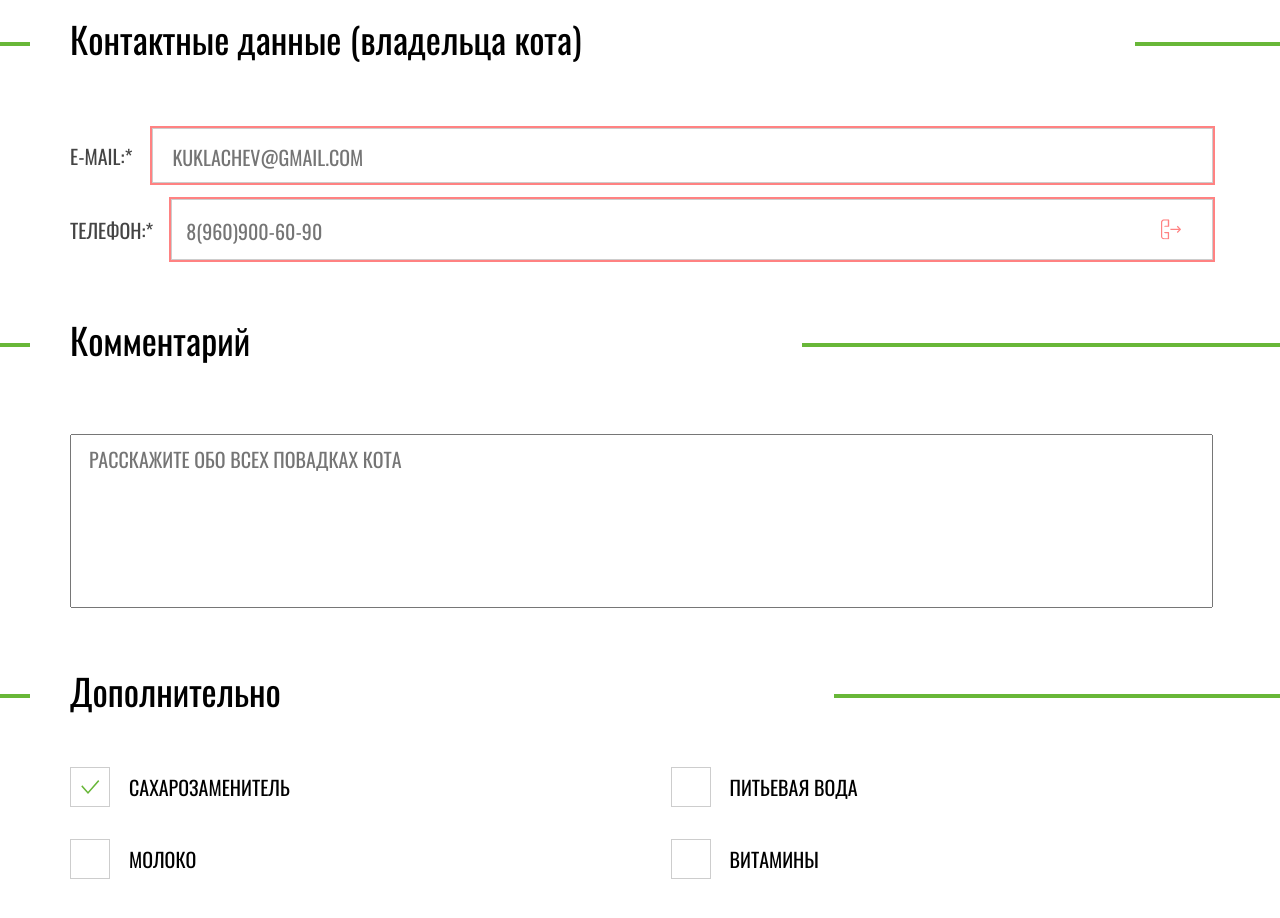
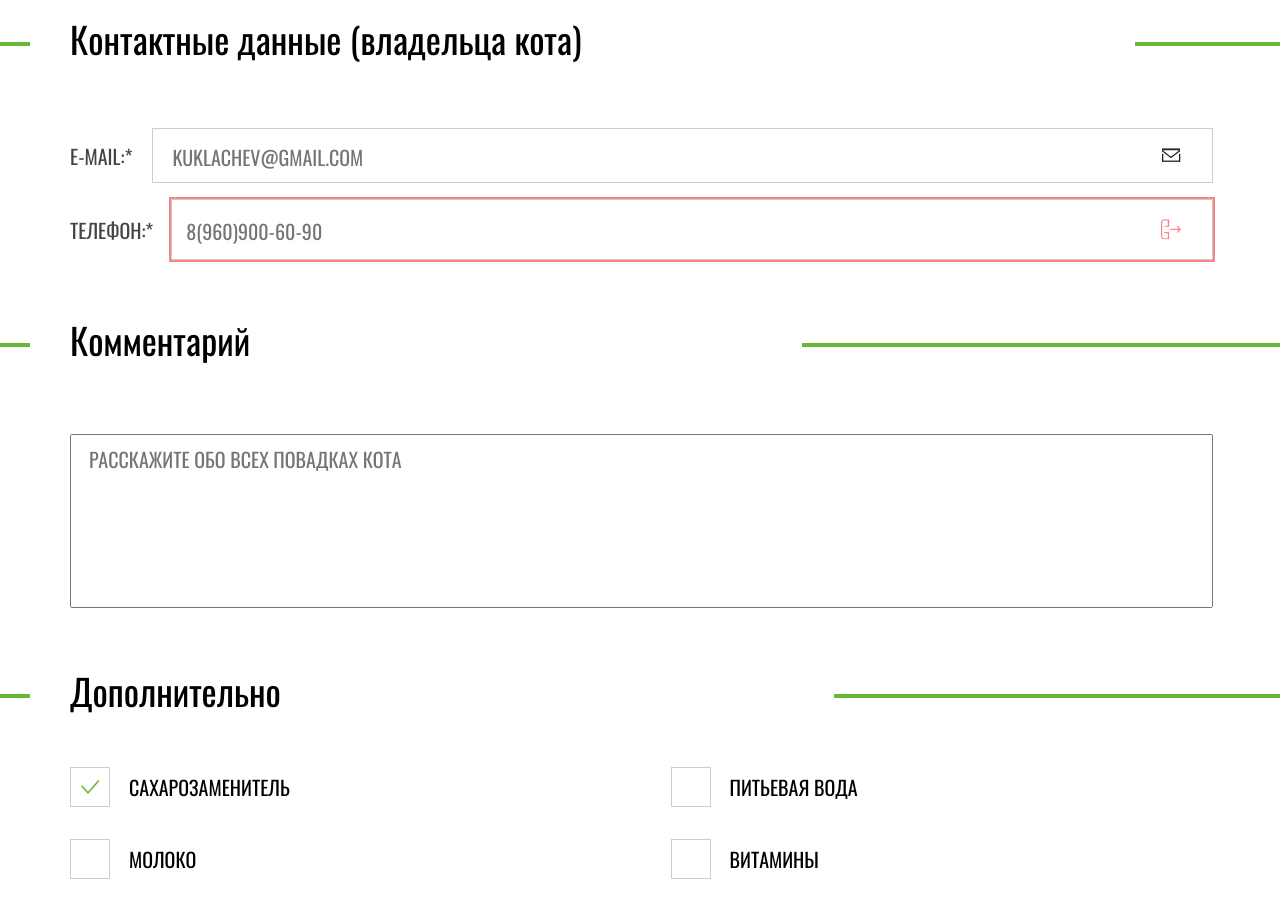
Before and after one commit to esushkova/1545469-cat-energy-21, a website: page source/form.html in a window 1280 px wide. Shown: the part 900-1818 px from the top of the page. Drawn offline with nearby package versions, Linux system fonts and the light colour scheme; files that its build step writes are made by us from their sources.

Commit message:
Исправила ошибки валидации

```diff
--- a/package.json
+++ b/package.json
@@ -28,7 +28,7 @@
     "editorconfig": "editorconfig-cli",
     "stylelint": "stylelint \"source/less/**/*.less\" --syntax less",
     "test": "npm run editorconfig && npm run stylelint",
-    "build": "gulp styles",
+    "build": "gulp build",
     "start": "gulp"
   },
   "browserslist": [
--- a/source/less/blocks/form-program.less
+++ b/source/less/blocks/form-program.less
@@ -239,11 +239,6 @@
     background-image: url("../img/icons/icon-email-focus.svg");
   }
 
-  &:invalid {
-    outline: 2px solid @error-red;
-    background-image: url("../img/icons/icon-email-error.svg");
-  }
-
   @media (min-width: @tablet-width) {
     font-size: 20px;
     line-height: 30px;
@@ -267,6 +262,11 @@
     outline: 2px solid @special-dark-grey;
     background-image: url("../img/icons/icon-email-focus.svg");
   }
+}
+
+.form-program__contacts-mail:not(:placeholder-shown):invalid {
+  outline: 2px solid #ff8282;
+  background-image: url(../img/icons/icon-email-error.svg);
 }
 
 .form-program__comment {
```
Also changed, not shown: source/catalog.html (+3 -3 lines).
